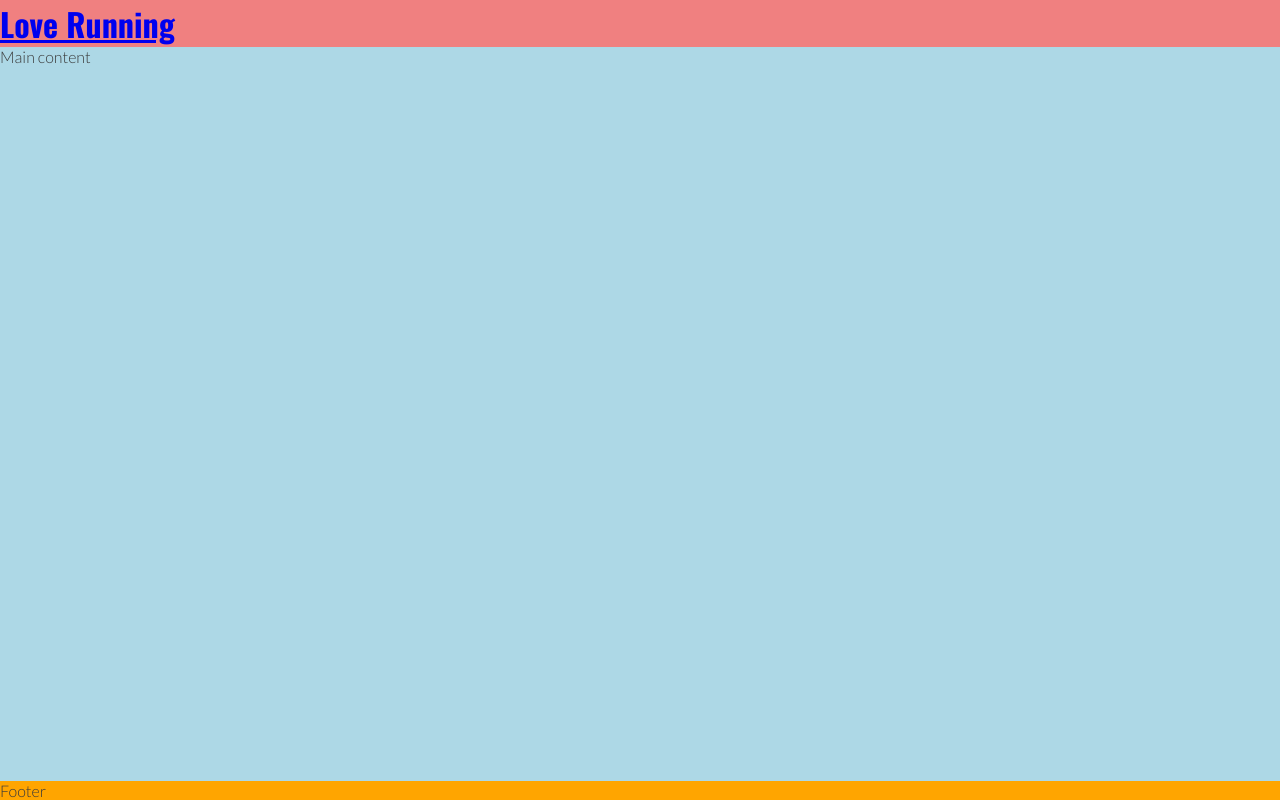
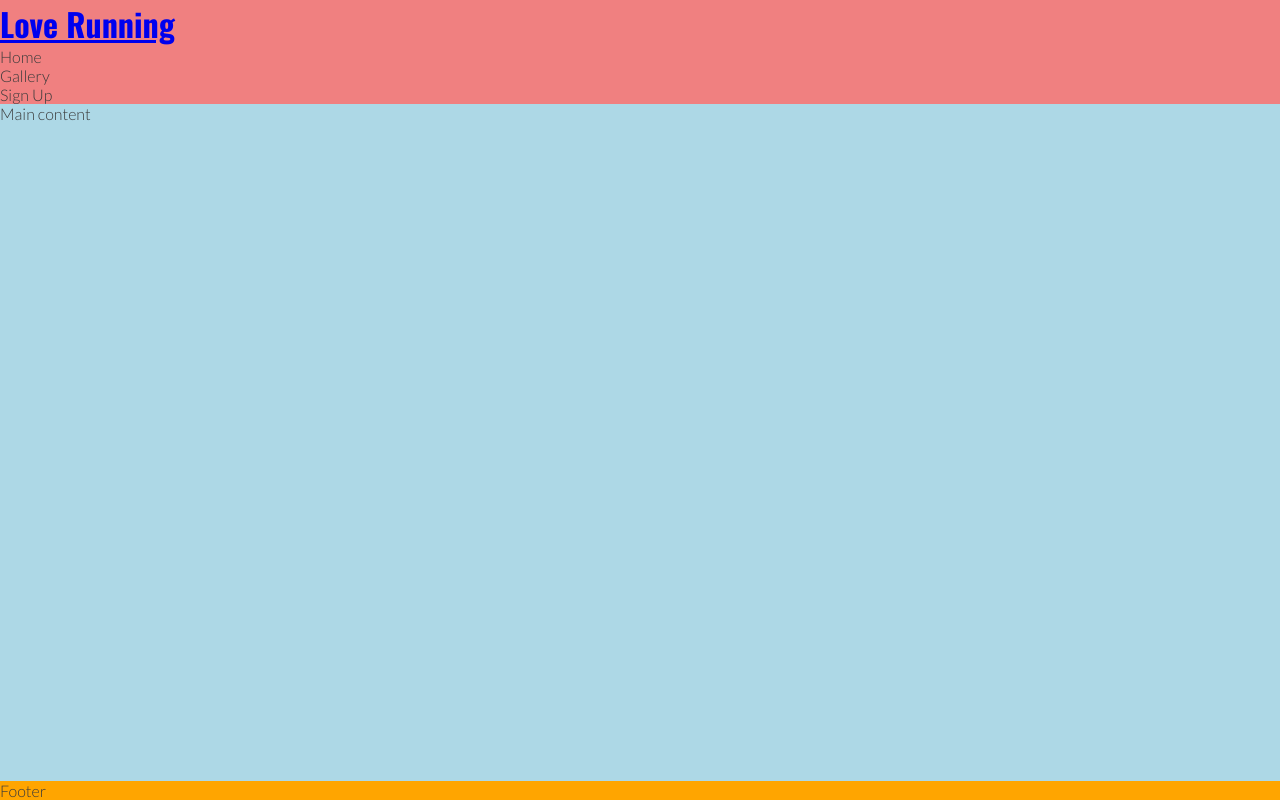
Before and after one commit to Amila3951/Love-running-project, a plain HTML site: page index.html in a window 1280 px wide. Drawn offline with nearby package versions, Linux system fonts and the light colour scheme.

Commit message:
Create nav section

```diff
--- a/index.html
+++ b/index.html
@@ -20,6 +20,13 @@
         <a href="index.html">
             <h1 id="logo">Love Running</h1>
         </a>
+        <nav>
+            <ul>
+                <li href="">Home</li>
+                <li href="">Gallery</li>
+                <li href="">Sign Up</li>
+            </ul>
+        </nav>
     </header>
     <main>Main content</main>
     <footer>Footer</footer>
```
